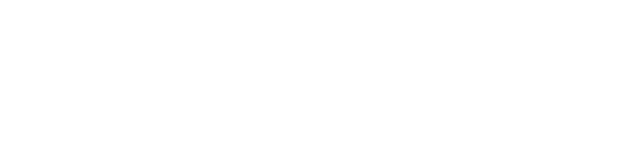
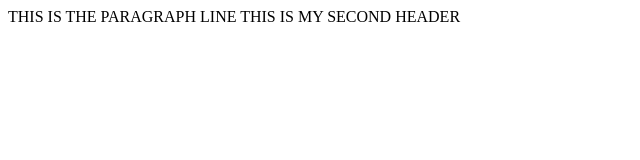
Before and after one commit to rohitgrover048/httpsremoterep, a plain HTML site: page index.html in a window 1280 px wide. Shown: the whole page, without its empty margins (0-640 px from the left). Drawn offline with Linux system fonts and the light colour scheme.

Commit message:
ADDED 2ND H1 TAG

```diff
--- a/index.html
+++ b/index.html
@@ -1 +1,3 @@
 <html>  </html>
+<P>THIS IS THE PARAGRAPH LINE
+  <HI> THIS IS MY SECOND HEADER
```
